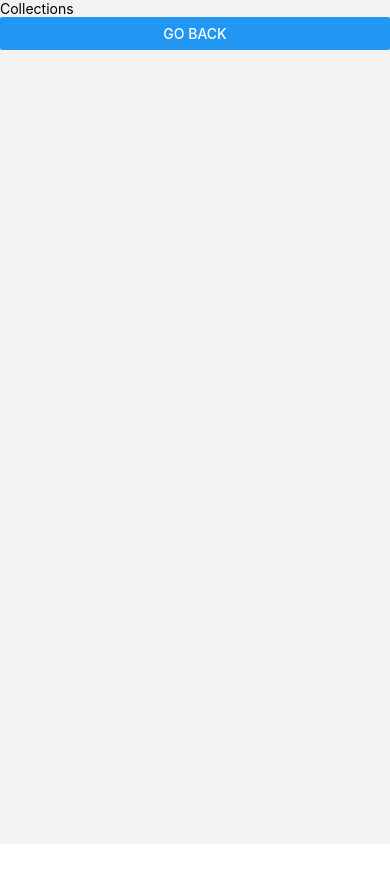
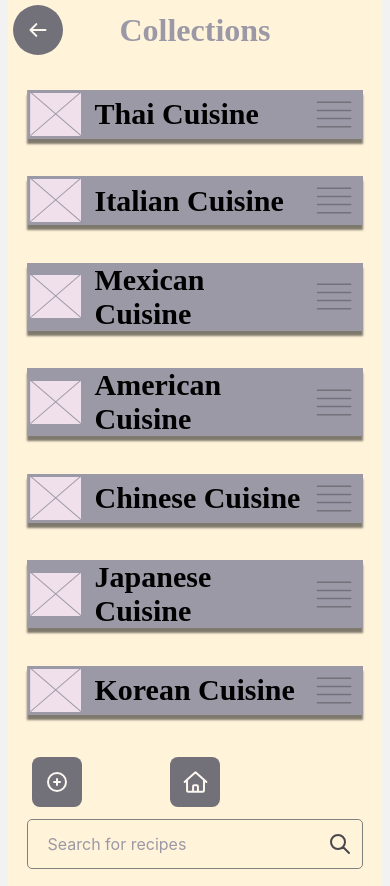
Before and after one commit to pleaseosaur/Entreprete, a React Native app: screen /Collections in a window 390 px wide. Before the commit the page ends 844 px from the top, so only its background shows below. Built offline with nearby package versions, Linux system fonts and the light colour scheme.

Commit message:
add collections page layout

```diff
--- a/components/RecipeItem/RecipeItem.js
+++ b/components/RecipeItem/RecipeItem.js
@@ -1,9 +1,9 @@
 import React from 'react';
-import {View, Text} from 'react-native';
+import {View, Text, Pressable} from 'react-native';
 import style from './style.js';
 import {PlaceHolder, Linear} from '../Icons/Icons';
 
-const RecipeItem = ({navigation, recipe}) => {
+const RecipeItem = ({navigation, recipe, onPress}) => {
   return (
     <View style={style.recipeItemContainer}>
       <View style={style.imagePlaceHolderContainer}>
@@ -13,7 +13,9 @@ const RecipeItem = ({navigation, recipe}) => {
         <Text style={style.recipeName}>{recipe ? recipe.name : 'test'}</Text>
       </View>
       <View>
-        <Linear />
+        <Pressable onPress={onPress}>
+          <Linear />
+        </Pressable>
       </View>
     </View>
   );
--- a/screens/Collections/Collections.js
+++ b/screens/Collections/Collections.js
@@ -1,17 +1,126 @@
 import React from 'react';
-import {SafeAreaView, View, Text, Button} from 'react-native';
+import {View, ScrollView} from 'react-native';
+import BaseScreen from '../BaseScreen/BaseScreen';
+import RecipeItem from '../../components/RecipeItem/RecipeItem';
+import {SquareButton} from '../../components/Button/Button';
+import {PlusCircle, Home} from '../../components/Icons/Icons';
+import SearchBar from '../../components/SearchBar/SearchBar';
+import style from './style';
 
 const Collections = ({navigation}) => {
   const goBack = () => {
     navigation.goBack();
   };
+  const navigateToRecipe = recipes => {
+    navigation.navigate('RecipeBook', {recipes: recipes});
+  };
+
+  const testRecipes = [
+    {
+      name: 'recipe1',
+      ingredients: ['ingredient1', 'ingredient2'],
+      instructions: ['direction1', 'direction2'],
+    },
+    {
+      name: 'recipe2',
+      ingredients: ['ingredient1', 'ingredient2'],
+      instructions: ['direction1', 'direction2'],
+    },
+    {
+      name: 'recipe3',
+      ingredients: ['ingredient1', 'ingredient2'],
+      instructions: ['direction1', 'direction2'],
+    },
+    {
+      name: 'recipe4',
+      ingredients: ['ingredient1', 'ingredient2'],
+      instructions: ['direction1', 'direction2'],
+    },
+    {
+      name: 'recipe5',
+      ingredients: ['ingredient1', 'ingredient2'],
+      instructions: ['direction1', 'direction2'],
+    },
+    {
+      name: 'recipe6',
+      ingredients: ['ingredient1', 'ingredient2'],
+      instructions: ['direction1', 'direction2'],
+    },
+    {
+      name: 'recipe7',
+      ingredients: ['ingredient1', 'ingredient2'],
+      instructions: ['direction1', 'direction2'],
+    },
+    {
+      name: 'recipe8',
+      ingredients: ['ingredient1', 'ingredient2'],
+      instructions: ['direction1', 'direction2'],
+    },
+    {
+      name: 'recipe9',
+      ingredients: ['ingredient1', 'ingredient2'],
+      instructions: ['direction1', 'direction2'],
+    },
+  ];
+
+  const testCollections = [
+    {
+      name: 'Thai Cuisine',
+      recipes: testRecipes,
+    },
+    {
+      name: 'Italian Cuisine',
+      recipes: testRecipes,
+    },
+    {
+      name: 'Mexican Cuisine',
+    },
+    {
+      name: 'American Cuisine',
+    },
+    {
+      name: 'Chinese Cuisine',
+    },
+    {
+      name: 'Japanese Cuisine',
+    },
+    {
+      name: 'Korean Cuisine',
+    },
+  ];
   return (
-    <SafeAreaView>
-      <View>
-        <Text>Collections</Text>
+    <BaseScreen
+      title={'Collections'}
+      canEdit={false}
+      canGoBack={true}
+      goBack={goBack}>
+      <ScrollView style={style.scrollContainer}>
+        {testCollections.map((collection, index) => {
+          return (
+            <RecipeItem
+              recipe={collection}
+              key={index}
+              onPress={() => navigateToRecipe(collection.recipes)}
+            />
+          );
+        })}
+      </ScrollView>
+      <View style={style.collectionsSearchContainer}>
+        <View style={style.buttonsContainer}>
+          <View>
+            <SquareButton icon={<PlusCircle />}></SquareButton>
+          </View>
+          <View>
+            <SquareButton icon={<Home />}></SquareButton>
+          </View>
+          <View style={style.buttonPlaceHolder}></View>
+        </View>
+        {/* Search bar */}
+        <View>
+          <SearchBar />
+        </View>
       </View>
-      <Button title="Go back" onPress={goBack} />
-    </SafeAreaView>
+    </BaseScreen>
   );
 };
 
--- a/screens/Collections/style.js
+++ b/screens/Collections/style.js
@@ -0,0 +1,20 @@
+import {StyleSheet} from 'react-native';
+
+const style = StyleSheet.create({
+  scrollContainer: {
+    marginBottom: '5%',
+  },
+  collectionsSearchContainer: {
+    marginHorizontal: '5%',
+  },
+  buttonsContainer: {
+    flexDirection: 'row',
+    justifyContent: 'space-between',
+  },
+  buttonPlaceHolder: {
+    width: 50,
+    margin: 5,
+  },
+});
+
+export default style;
--- a/screens/Home/Home.js
+++ b/screens/Home/Home.js
@@ -22,10 +22,6 @@ const Home = ({navigation}) => {
     navigation.navigate('Collections');
   };
 
-  /*
-   * refactor to incorporate BaseScreen wrapper for common screen structure
-   * may need to refactor the Home/style.js to move common styles to BaseScreen/style.js
-   */
   return (
     <SafeAreaView style={style.homeContainer}>
       <KeyboardAvoidingView behavior="padding" style={{flex: 1}}>
--- a/screens/RecipeBook/RecipeBook.js
+++ b/screens/RecipeBook/RecipeBook.js
@@ -1,5 +1,5 @@
 import React from 'react';
-import {View, Text, ScrollView} from 'react-native';
+import {View, ScrollView, Text} from 'react-native';
 import BaseScreen from '../BaseScreen/BaseScreen';
 import RecipeItem from '../../components/RecipeItem/RecipeItem';
 import {SquareButton} from '../../components/Button/Button';
@@ -7,68 +7,76 @@ import {PlusCircle, Home} from '../../components/Icons/Icons';
 import SearchBar from '../../components/SearchBar/SearchBar';
 import style from './style';
 
-const RecipeBook = ({navigation}) => {
+const RecipeBook = ({navigation, route}) => {
   const goBack = () => {
     navigation.goBack();
   };
-  const testRecipes = [
-    {
-      name: 'recipe1',
-      ingredients: ['ingredient1', 'ingredient2'],
-      instructions: ['direction1', 'direction2'],
-    },
-    {
-      name: 'recipe2',
-      ingredients: ['ingredient1', 'ingredient2'],
-      instructions: ['direction1', 'direction2'],
-    },
-    {
-      name: 'recipe3',
-      ingredients: ['ingredient1', 'ingredient2'],
-      instructions: ['direction1', 'direction2'],
-    },
-    {
-      name: 'recipe4',
-      ingredients: ['ingredient1', 'ingredient2'],
-      instructions: ['direction1', 'direction2'],
-    },
-    {
-      name: 'recipe5',
-      ingredients: ['ingredient1', 'ingredient2'],
-      instructions: ['direction1', 'direction2'],
-    },
-    {
-      name: 'recipe6',
-      ingredients: ['ingredient1', 'ingredient2'],
-      instructions: ['direction1', 'direction2'],
-    },
-    {
-      name: 'recipe7',
-      ingredients: ['ingredient1', 'ingredient2'],
-      instructions: ['direction1', 'direction2'],
-    },
-    {
-      name: 'recipe8',
-      ingredients: ['ingredient1', 'ingredient2'],
-      instructions: ['direction1', 'direction2'],
-    },
-    {
-      name: 'recipe9',
-      ingredients: ['ingredient1', 'ingredient2'],
-      instructions: ['direction1', 'direction2'],
-    },
-  ];
+  const {recipes = []} = route.params || [];
+  // const testRecipes = [
+  //   {
+  //     name: 'recipe1',
+  //     ingredients: ['ingredient1', 'ingredient2'],
+  //     instructions: ['direction1', 'direction2'],
+  //   },
+  //   {
+  //     name: 'recipe2',
+  //     ingredients: ['ingredient1', 'ingredient2'],
+  //     instructions: ['direction1', 'direction2'],
+  //   },
+  //   {
+  //     name: 'recipe3',
+  //     ingredients: ['ingredient1', 'ingredient2'],
+  //     instructions: ['direction1', 'direction2'],
+  //   },
+  //   {
+  //     name: 'recipe4',
+  //     ingredients: ['ingredient1', 'ingredient2'],
+  //     instructions: ['direction1', 'direction2'],
+  //   },
+  //   {
+  //     name: 'recipe5',
+  //     ingredients: ['ingredient1', 'ingredient2'],
+  //     instructions: ['direction1', 'direction2'],
+  //   },
+  //   {
+  //     name: 'recipe6',
+  //     ingredients: ['ingredient1', 'ingredient2'],
+  //     instructions: ['direction1', 'direction2'],
+  //   },
+  //   {
+  //     name: 'recipe7',
+  //     ingredients: ['ingredient1', 'ingredient2'],
+  //     instructions: ['direction1', 'direction2'],
+  //   },
+  //   {
+  //     name: 'recipe8',
+  //     ingredients: ['ingredient1', 'ingredient2'],
+  //     instructions: ['direction1', 'direction2'],
+  //   },
+  //   {
+  //     name: 'recipe9',
+  //     ingredients: ['ingredient1', 'ingredient2'],
+  //     instructions: ['direction1', 'direction2'],
+  //   },
+  // ];
   return (
     <BaseScreen
       title={'Recipe Book'}
       canEdit={false}
       canGoBack={true}
       goBack={goBack}>
-      <ScrollView style={style.scrollContainer}>
-        {testRecipes.map((recipe, index) => {
-          return <RecipeItem recipe={recipe} key={index} />;
-        })}
-      </ScrollView>
+      {recipes.length === 0 ? (
+        <View style={style.emptyRecipes}>
+          <Text>No recipes found</Text>
+        </View>
+      ) : (
+        <ScrollView style={style.scrollContainer}>
+          {recipes.map((recipe, index) => {
+            return <RecipeItem recipe={recipe} key={index} />;
+          })}
+        </ScrollView>
+      )}
+
       <View style={style.recipeSearchContainer}>
         <View style={style.buttonsContainer}>
           <View>
--- a/screens/RecipeBook/style.js
+++ b/screens/RecipeBook/style.js
@@ -15,6 +15,11 @@ const style = StyleSheet.create({
     width: 50,
     margin: 5,
   },
+  emptyRecipes: {
+    flex: 1,
+    justifyContent: 'center',
+    alignItems: 'center',
+  },
 });
 
 export default style;
```
